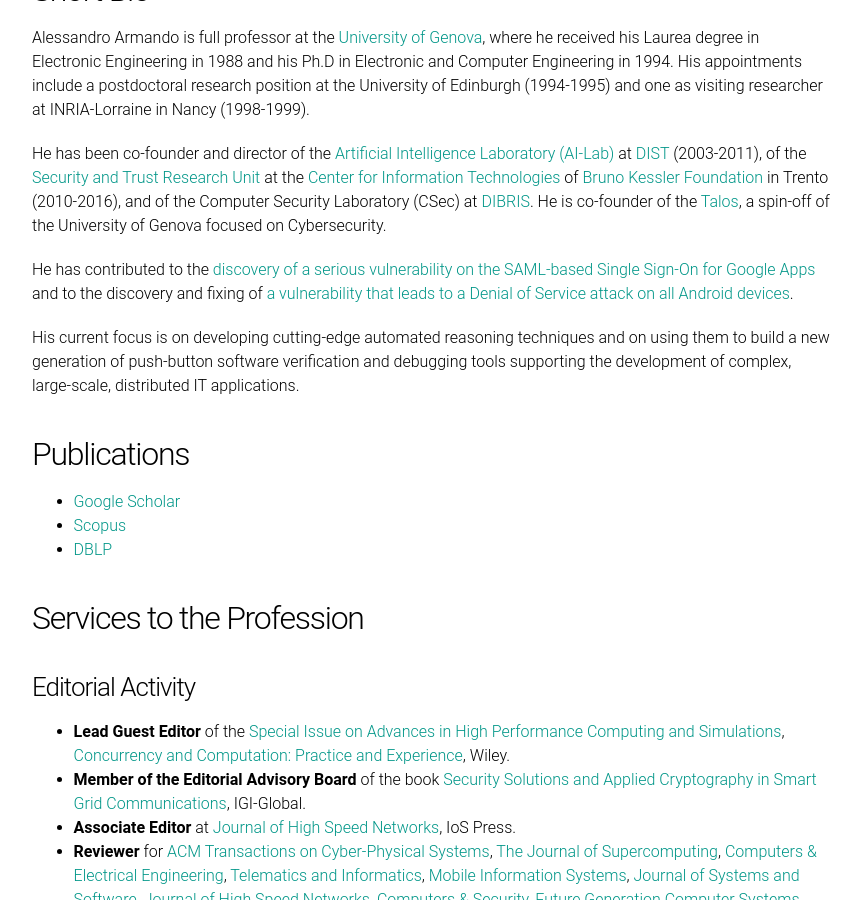
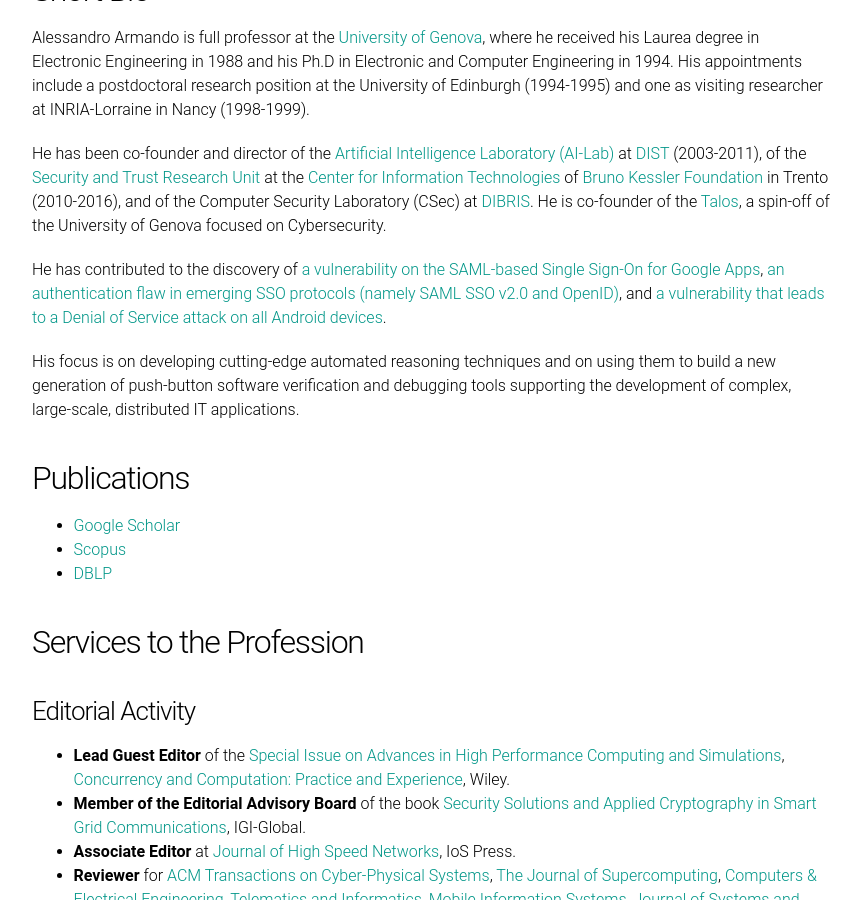
Before and after one commit to CSecLab/cseclab.github.io, a Jekyll site: the page built from alessandroHP.md, in a window 1280 px wide and 900 px high, scrolled down 705 px. Shown: the whole window, without its empty margins (208-1069 px from the left). Built offline with Jekyll 4.4.1, drawn with Linux system fonts in a browser that asks for light colours.

Commit message:
*** empty log message ***

```diff
--- a/alessandroHP.md
+++ b/alessandroHP.md
@@ -16,9 +16,9 @@
 He has been co-founder and director of the <a href="http://www.ai-lab.it">Artificial Intelligence Laboratory
 (AI-Lab)</a> at <a href="www.unige.it">DIST</a> (2003-2011), of the <a href="http://st.fbk.eu">Security and Trust Research Unit</a> at the <a href="http://cit.fbk.eu">Center for Information Technologies</a> of <a href="http://www.fbk.eu">Bruno Kessler Foundation</a> in Trento (2010-2016), and of the Computer Security Laboratory (CSec) at [DIBRIS](http://www.dibris.unige.it). He is co-founder of the [Talos](http://www.talos-sec.com), a spin-off of the University of Genova focused on Cybersecurity.
 
-He has contributed to the <a href="http://www.ai-lab.it/armando/GoogleSSOVulnerability.html">discovery of a serious vulnerability on the SAML-based Single Sign-On for Google Apps</a> and to the discovery and fixing of <a href="http://www.ai-lab.it/bugAndroid/bugAndroid.html">a vulnerability that leads to a Denial of Service attack on all Android devices</a>.
+He has contributed to the discovery of <a href="http://www.ai-lab.it/armando/GoogleSSOVulnerability.html">a vulnerability on the SAML-based Single Sign-On for Google Apps</a>, <a href="https://doi.org/10.1016/j.cose.2012.08.007">an authentication flaw in emerging SSO protocols (namely SAML SSO v2.0 and OpenID)</a>, and <a href="http://www.ai-lab.it/bugAndroid/bugAndroid.html">a vulnerability that leads to a Denial of Service attack on all Android devices</a>.
 
-His current focus is on developing cutting-edge automated reasoning techniques and on using them to build a new generation of push-button software verification and debugging tools supporting the development of complex, large-scale, distributed IT applications.
+His focus is on developing cutting-edge automated reasoning techniques and on using them to build a new generation of push-button software verification and debugging tools supporting the development of complex, large-scale, distributed IT applications.
 
 
 ## Publications
```
